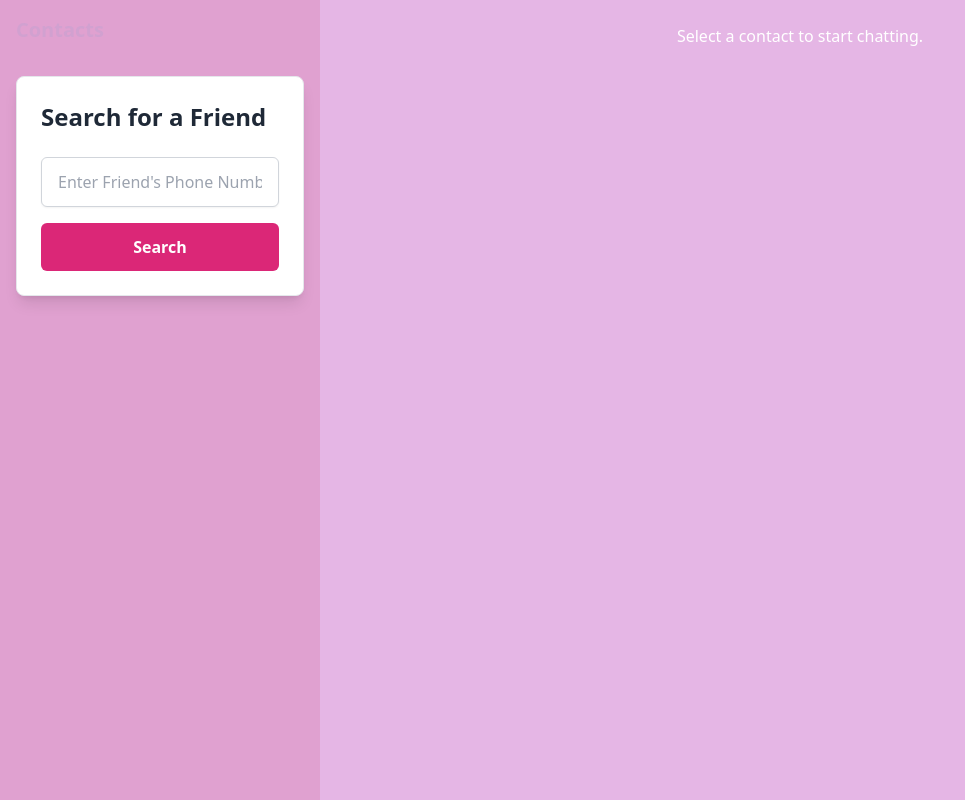
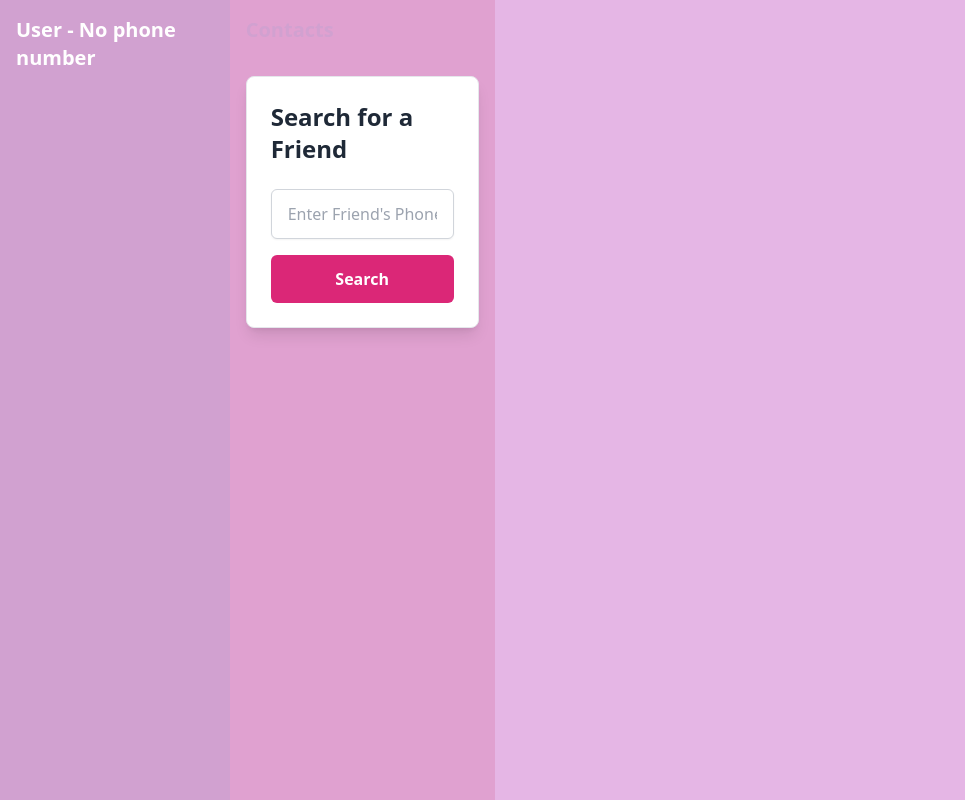
Before and after one commit to VanshikaSabharwal/co-lab, a Next.js app in the folder apps/web/: page /chat-room in a window 1280 px wide. Shown: the whole page, without its empty margins (0-965 px from the left). Built offline with nearby package versions, Linux system fonts and the light colour scheme; no server answers.

Commit message:
added message functionality

```diff
--- a/apps/web/app/api/auth/signup/route.ts
+++ b/apps/web/app/api/auth/signup/route.ts
@@ -3,7 +3,7 @@ import db from "@repo/db/client";
 import bcrypt from "bcrypt";
 import { z } from "zod";
 
-// zod schema for validation
+// Zod schema for validation
 const signupSchema = z.object({
   name: z
     .string()
@@ -44,11 +44,8 @@ export async function POST(req: NextRequest) {
 
     const { name, email, phone, password, otp } = parsed.data;
 
-    // Ensure phone is a string (provide a fallback if undefined)
-    const userPhone = phone ?? "";
-
     // Check if phone is provided if OTP is used
-    if (otp && !userPhone) {
+    if (otp && !phone) {
       return NextResponse.json(
         { error: "Phone number is required for OTP verification" },
         { status: 400 }
@@ -56,9 +53,10 @@ export async function POST(req: NextRequest) {
     }
 
     // Verify OTP if provided
-    if (otp) {
+    if (otp && phone) {
+      // Ensure phone is available before OTP check
       const storedOtp = await db.otp.findFirst({
-        where: { phone: userPhone, otp },
+        where: { phone, otp },
       });
 
       if (!storedOtp || storedOtp.expiresAt < new Date()) {
@@ -69,9 +67,14 @@ export async function POST(req: NextRequest) {
       }
     }
 
-    // Check if user exists
     const existingUser = await db.user.findFirst({
-      where: { email, phone: userPhone },
+      where: { email, phone: phone || "" },
+      select: {
+        id: true,
+        email: true,
+        username: true,
+        phone: true,
+      },
     });
 
     if (existingUser) {
@@ -89,14 +92,14 @@ export async function POST(req: NextRequest) {
       data: {
         username: name,
         email,
-        phone: userPhone, // Ensure this is always a string
+        phone: phone || "", // Ensure phone is an empty string if not provided
         password: hashedPassword,
       },
     });
 
     // Delete OTP if used
     if (otp) {
-      await db.otp.deleteMany({ where: { phone: userPhone } });
+      await db.otp.deleteMany({ where: { phone } });
     }
 
     return NextResponse.json(
--- /dev/null
+++ b/apps/web/app/api/messages/route.ts
@@ -0,0 +1,44 @@
+// /api/messages.ts
+
+import { NextApiRequest, NextApiResponse } from "next";
+import prisma from "@repo/db/client"; // Adjust the import based on your setup
+
+export async function GET(req: NextApiRequest, res: NextApiResponse) {
+  try {
+    const { chatId } = req.query;
+
+    const messages = await prisma.message.findMany({
+      where: { chatId: String(chatId) },
+      orderBy: { timestamp: "asc" }, // Order by time of creation
+    });
+
+    return res.status(200).json(messages);
+  } catch (err) {
+    console.error("Error fetching messages: ", err);
+    return res.status(500).json({ error: "Failed to fetch messages" });
+  }
+}
+
+export async function POST(req: NextApiRequest, res: NextApiResponse) {
+  try {
+    const { chatId, senderId, content } = req.body;
+
+    const message = await prisma.message.create({
+      data: {
+        chatId,
+        senderId,
+        content,
+        isDelivered: false,
+        sender: senderId,
+        timestamp: new Date(),
+        recipientId: chatId,
+        chat: content,
+      },
+    });
+
+    return res.status(200).json(message);
+  } catch (err) {
+    console.error("Error saving message: ", err);
+    return res.status(500).json({ error: "Failed to save message" });
+  }
+}
--- /dev/null
+++ b/apps/web/app/chat/[chatId]/ChatWithPhone.tsx
@@ -0,0 +1,128 @@
+"use client";
+
+import React, { useState, useEffect, useRef } from "react";
+import { useSession } from "next-auth/react";
+import db from "@repo/db/client";
+
+interface ChatWithPhoneProps {
+  phone: string;
+}
+
+const ChatWithPhone: React.FC<ChatWithPhoneProps> = ({ phone }) => {
+  const { data: session } = useSession(); // Get session data
+  const [messages, setMessages] = useState<any[]>([]);
+  const [newMessage, setNewMessage] = useState("");
+  const wsRef = useRef<WebSocket | null>(null);
+  const chatId = phone;
+
+  useEffect(() => {
+    const fetchMessages = async () => {
+      try {
+        const response = await fetch(`/api/messages?chatId=${chatId}`, {
+          method: "POST",
+          headers: {
+            "Content-type": "application/json",
+          },
+          body: JSON.stringify({ chatId }),
+        });
+
+        const data = await response.json();
+
+        setMessages(data);
+      } catch (err) {
+        console.error("Error fetching messages: ", err);
+      }
+    };
+
+    fetchMessages();
+
+    const ws = new WebSocket("ws://localhost:8080");
+    wsRef.current = ws;
+
+    // Handle incoming messages
+    ws.onmessage = async (event) => {
+      try {
+        const message = await event.data.text(); // Read Blob as text
+        const parsedMessage = JSON.parse(message);
+        setMessages((prevMessages) => [...prevMessages, parsedMessage]);
+      } catch (err) {
+        console.error("Error parsing message: ", err);
+      }
+    };
+
+    // Clean up WebSocket connection on unmount
+    return () => {
+      if (wsRef.current) {
+        wsRef.current.close();
+      }
+    };
+  }, []);
+
+  const handleSendMessage = async () => {
+    if (!newMessage.trim()) return;
+
+    const messageToSend = {
+      phone,
+      content: newMessage,
+      senderId: session?.user?.phone || "unknown",
+      chatId,
+    };
+
+    // Send message through WebSocket
+    if (wsRef.current) {
+      wsRef.current.send(JSON.stringify(messageToSend));
+      setNewMessage(""); // Clear input
+    }
+  };
+
+  return (
+    <div className="flex flex-col h-screen">
+      <div className="p-4 bg-gray-200">
+        <h2 className="text-xl text-black-900">Chat with {phone}</h2>
+      </div>
+
+      {/* Chat messages */}
+      <div className="flex-grow p-6 overflow-y-auto">
+        {messages.map((msg, index) => (
+          <div
+            key={index}
+            className={`flex mb-4 ${
+              msg.senderId === session?.user?.phone
+                ? "justify-end"
+                : "justify-start"
+            }`}
+          >
+            <span
+              className={`inline-block max-w-xs break-words p-2 rounded-lg ${
+                msg.senderId === session?.user?.phone
+                  ? "bg-blue-500 text-white"
+                  : "bg-gray-300 text-black"
+              }`}
+            >
+              {msg.content}
+            </span>
+          </div>
+        ))}
+      </div>
+
+      {/* Input box */}
+      <div className="p-4 border-t flex">
+        <input
+          type="text"
+          value={newMessage}
+          onChange={(e) => setNewMessage(e.target.value)}
+          placeholder="Type a message"
+          className="flex-grow p-3 border rounded-lg"
+        />
+        <button
+          onClick={handleSendMessage}
+          className="ml-2 p-3 bg-blue-500 text-white rounded-lg"
+        >
+          Send
+        </button>
+      </div>
+    </div>
+  );
+};
+
+export default ChatWithPhone;
--- a/apps/web/app/chat/[chatId]/page.tsx
+++ b/apps/web/app/chat/[chatId]/page.tsx
@@ -1,15 +1,9 @@
-"use client";
-import { useParams } from "next/navigation";
+import ChatWithPhone from "./ChatWithPhone";
 
-const ChatPage = () => {
-  const { chatId } = useParams(); // useParams to get the dynamic route parameter
+// This function receives route parameters
+export default function ChatPage({ params }: { params: { chatId: string } }) {
+  const { chatId } = params;
 
-  return (
-    <div>
-      <h1>Chat with User {chatId}</h1>
-      {/* Display chat messages based on chatId */}
-    </div>
-  );
-};
-
-export default ChatPage;
+  // Pass chatId as a string to the ChatWithPhone component
+  return <ChatWithPhone phone={chatId} />;
+}
--- a/apps/web/app/components/Chats.tsx
+++ b/apps/web/app/components/Chats.tsx
@@ -2,6 +2,7 @@
 
 import React, { useState } from "react";
 import { useRouter } from "next/navigation";
+import { useSession } from "next-auth/react";
 import FriendSearch from "../components/FriendSearch";
 
 // Example contact list with phone numbers
@@ -12,6 +13,7 @@ const contacts = [
 ];
 
 const ChatApp = () => {
+  const { data: session } = useSession();
   const [selectedChat, setSelectedChat] = useState(null);
   const [searchTerm, setSearchTerm] = useState("");
   const router = useRouter();
@@ -25,6 +27,14 @@ const ChatApp = () => {
 
   return (
     <div className="flex h-screen bg-[#f5c6e0]">
+      {/* top section  */}
+      <div className="border-b-2 border-[#d1a1d0] p-4 bg-[#d1a1d0] text-white">
+        <h2 className="text-xl font-semibold">
+          {session?.user?.email || "User"} -{" "}
+          {session?.user?.phone || "No phone number"}
+        </h2>
+      </div>
+
       {/* Left side: Contact List */}
       <div className="w-full md:w-1/4 bg-[#e0a1d0] text-white p-4 flex flex-col space-y-4">
         <h1 className="text-xl font-bold text-[#d1a1d0] mb-4">Contacts</h1>
@@ -36,44 +46,7 @@ const ChatApp = () => {
         className={`${
           selectedChat ? "block" : "hidden md:block"
         } w-full md:w-3/4 bg-[#e5b6e5] p-6 flex flex-col justify-between`}
-      >
-        {selectedChat ? (
-          <>
-            {/* Chat Header */}
-            <div className="border-b-2 border-[#d1a1d0] p-4 bg-[#d1a1d0] text-white">
-              <h2 className="text-xl font-semibold">
-                Chat with {contacts.find((c) => c.id === selectedChat)?.name}
-              </h2>
-            </div>
-
-            {/* Chat Messages */}
-            <div className="flex-grow p-6 space-y-4 overflow-y-auto">
-              <div className="bg-[#f5c6e0] text-white p-4 rounded-lg w-3/4 self-end">
-                Hello! How are you?
-              </div>
-              <div className="bg-white text-black p-4 rounded-lg w-3/4 self-start">
-                I'm good, thanks! How about you?
-              </div>
-            </div>
-
-            {/* Chat Input */}
-            <div className="p-4 border-t-2 border-[#d1a1d0] bg-white flex space-x-4">
-              <input
-                type="text"
-                placeholder="Type a message"
-                className="w-full p-3 border border-gray-300 rounded-lg focus:outline-none focus:ring-2 focus:ring-[#f5c6e0]"
-              />
-              <button className="bg-[#f5c6e0] text-white px-4 py-3 rounded-lg hover:bg-[#d1a1d0]">
-                Send
-              </button>
-            </div>
-          </>
-        ) : (
-          <div className="hidden md:block text-center text-white">
-            <p>Select a contact to start chatting.</p>
-          </div>
-        )}
-      </div>
+      ></div>
     </div>
   );
 };
--- /dev/null
+++ b/apps/web/app/components/UserPhoneNumber.tsx
@@ -0,0 +1,8 @@
+import React from "react";
+import { getServerSession } from "next-auth";
+import { authOptions } from "../lib/auth";
+
+const session = await getServerSession(authOptions);
+const user = session?.user;
+const phone = session?.user?.id;
+export const UserPhoneNumber = phone;
--- a/apps/web/app/layout.tsx
+++ b/apps/web/app/layout.tsx
@@ -2,6 +2,7 @@ import type { Metadata } from "next";
 import localFont from "next/font/local";
 import "./globals.css";
 import { Toaster } from "react-hot-toast";
+import { Providers } from "../provider";
 
 const geistSans = localFont({
   src: "./fonts/GeistVF.woff",
@@ -24,10 +25,13 @@ export default function RootLayout({
 }>) {
   return (
     <html lang="en">
-      <body className={`${geistSans.variable} ${geistMono.variable}`}>
-        {children}
-        <Toaster />
-      </body>
+      <Providers>
+        <body className={`${geistSans.variable} ${geistMono.variable}`}>
+          {children}
+
+          <Toaster />
+        </body>
+      </Providers>
     </html>
   );
 }
--- a/apps/web/app/lib/auth.ts
+++ b/apps/web/app/lib/auth.ts
@@ -106,19 +106,21 @@ export const authOptions: NextAuthOptions = {
   },
   secret: process.env.JWT_SECRET,
   callbacks: {
-    async session({ token, session }: { token: JWT; session: Session }) {
-      if (session.user) {
-        session.user.id = token.sub as string;
-      }
-      return session;
-    },
-
     async jwt({ token, user }) {
       if (user) {
         token.id = user.id;
         token.email = user.email;
+        token.phone = user.phone;
       }
       return token;
     },
+
+    async session({ token, session }: { token: JWT; session: Session }) {
+      if (session.user) {
+        session.user.id = token.sub as string;
+        session.user.phone = token.phone as string;
+      }
+      return session;
+    },
   },
 };
--- a/apps/web/app/page.tsx
+++ b/apps/web/app/page.tsx
@@ -1,6 +1,3 @@
-import Image from "next/image";
-import { Button } from "@repo/ui/button";
-import styles from "./page.module.css";
 import HeroSection from "./components/HeroSection";
 
 export default function Home() {
--- /dev/null
+++ b/apps/web/provider.tsx
@@ -0,0 +1,7 @@
+"use client";
+
+import { SessionProvider } from "next-auth/react";
+
+export const Providers = ({ children }: { children: React.ReactNode }) => {
+  return <SessionProvider>{children}</SessionProvider>;
+};
```
Also changed, not shown: apps/web/next-auth.d.ts (+8 -0 lines).
